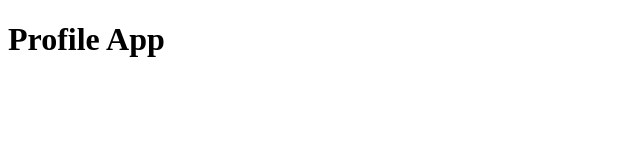
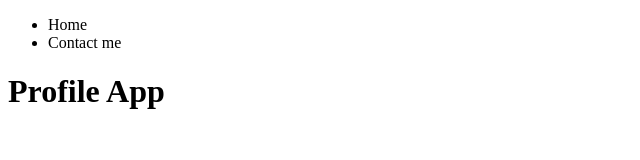
Before and after one commit to karlaevelize/nov-cohort-branches, a plain HTML site: page index.html in a window 1280 px wide. Shown: the whole page, without its empty margins (0-640 px from the left). Drawn offline with Linux system fonts and the light colour scheme.

Commit message:
Create navigation bar - WIP

```diff
--- a/index.html
+++ b/index.html
@@ -6,6 +6,14 @@
   <title>Profile App</title>
 </head>
 <body>
+  <div>
+    <nav>
+      <ul>
+        <li>Home</li>
+        <li>Contact me</li>
+      </ul>
+    </nav>
+  </div>
   <h1>Profile App</h1>
 </body>
 </html>
```
